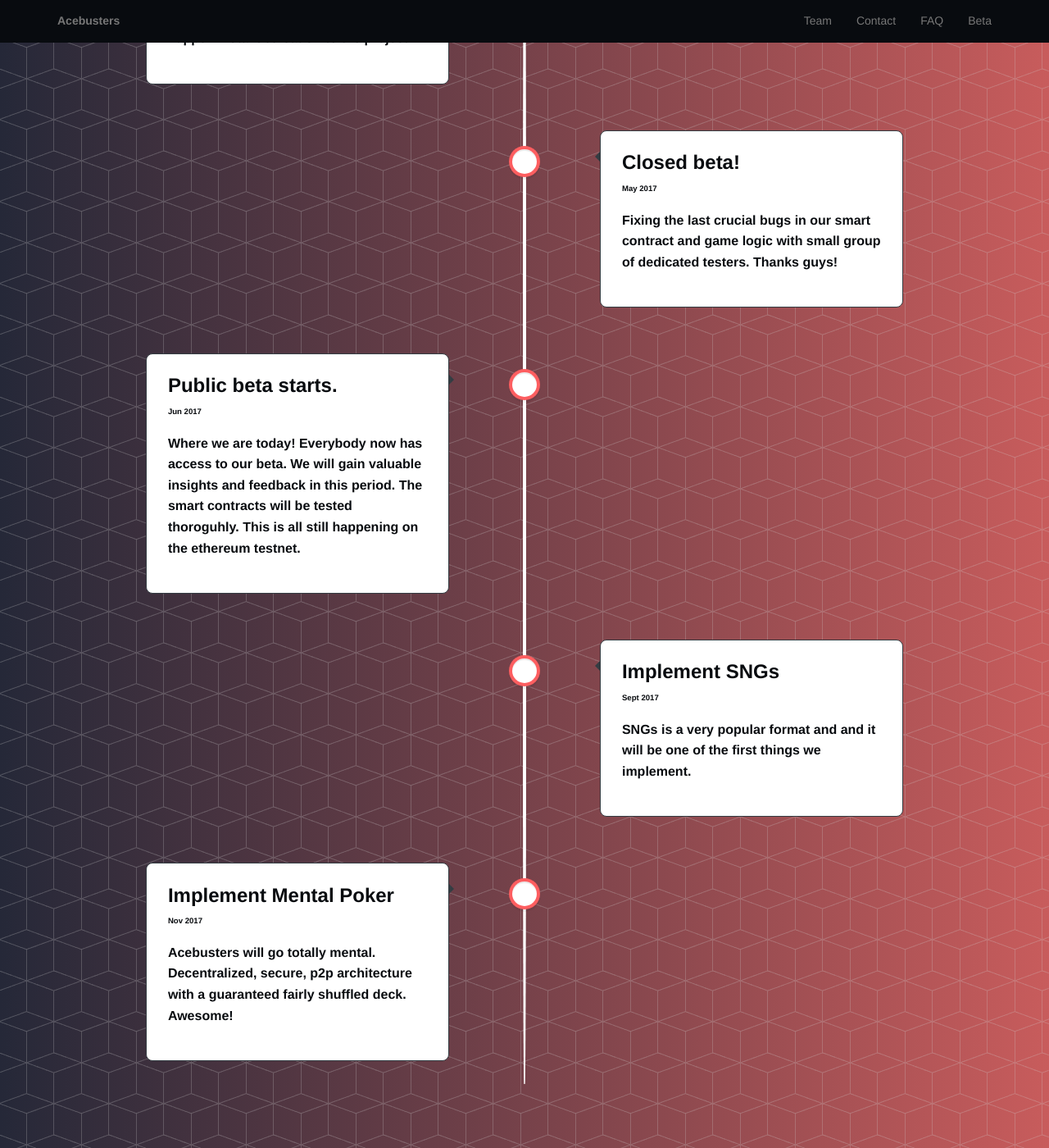
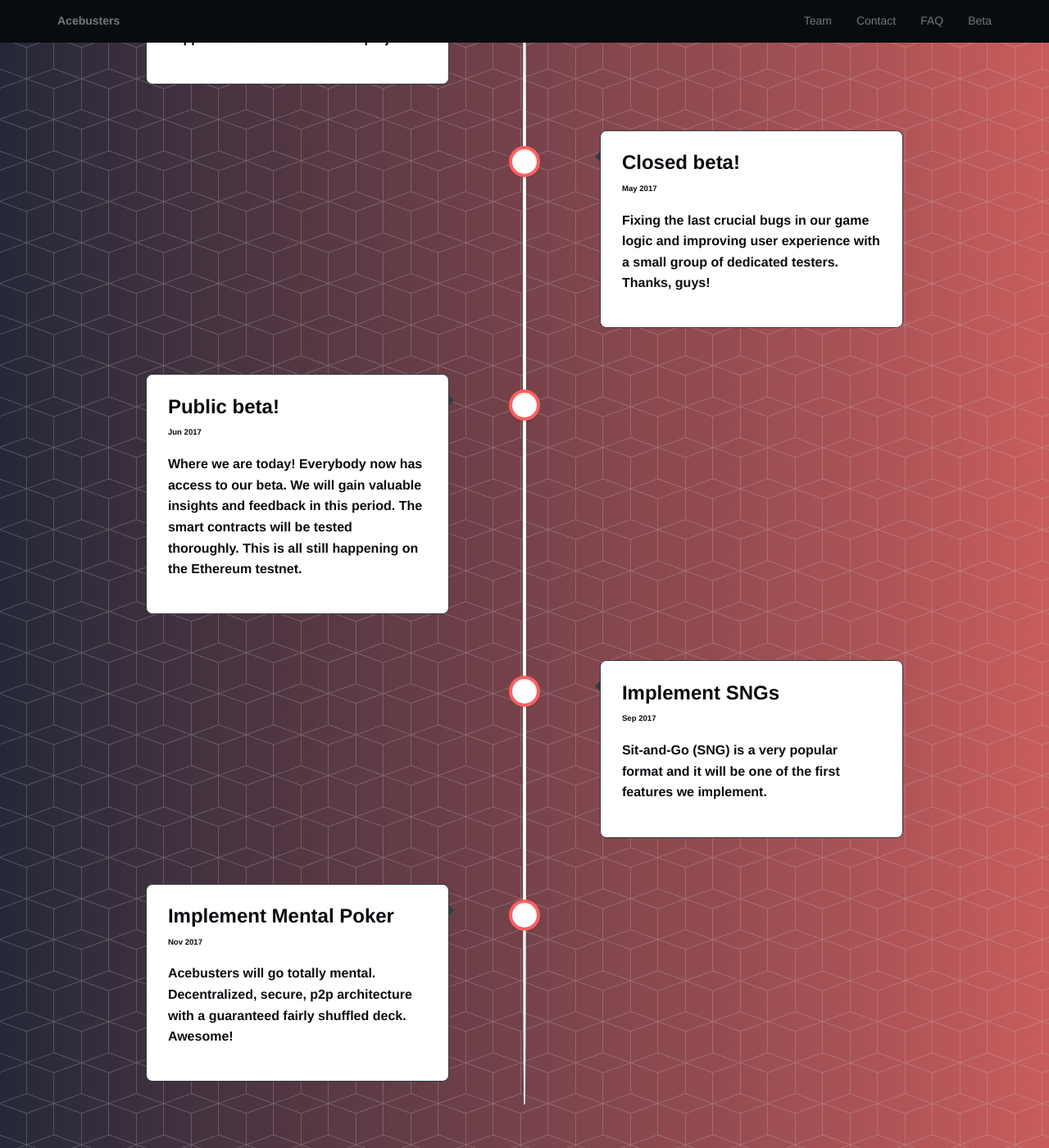
Before and after one commit to acebusters/acebusters-website, a Jekyll site: the page built from index.html, in a window 1280 px wide and 1400 px high, scrolled down 1761 px. Shown: the whole window at 82% size. Built offline with Jekyll 4.4.1, drawn with Linux system fonts in a browser that asks for light colours; some of the changed text lies outside the part shown.

Commit message:
spelling

```diff
--- a/index.html
+++ b/index.html
@@ -17,8 +17,8 @@ newsletter_sign_up: Thank you! Please check your e-mail to confirm your subscrip
             </div>
             <div class="col-md-6">
                 <div class="newslettet-section">
-                    <h3>Poker on Ethereum -  Coming soon!</h3>
-                    <h3>Sign up for our Newsletter</h2>
+                    <h3>Poker on Ethereum - Coming soon!</h3>
+                    <h3>Sign up for our newsletter</h2>
                     <div id="mlb2-3873850" class="ml-subscribe-form ml-subscribe-form-3873850">
                         <div class="ml-vertical-align-center">
                             <div class="subscribe-form ml-block-success" style="display:none;">
@@ -39,7 +39,7 @@ newsletter_sign_up: Thank you! Please check your e-mail to confirm your subscrip
                                     </div>
                                     <div class="form-section horizontal button">
                                         <button type="submit" class="primary btn-sign-up" id="sign-up">
-                                            Sign Up
+                                            Sign up
                                         </button>
                                         <button disabled="disabled" style="display: none;" type="button" class="loading btn-sign-up">
                                             <img src="//static.mailerlite.com/images/rolling.gif" width="20" height="20" style="width: 20px; height: 20px;">
@@ -170,7 +170,7 @@ newsletter_sign_up: Thank you! Please check your e-mail to confirm your subscrip
                                 <div class="cd-timeline-content">
                                     <h2>Closed beta!</h2>
                                     <span class="cd-date">May 2017</span>
-                                    <p> Fixing the last crucial bugs in our smart contract and game logic with small group of dedicated testers. Thanks guys!</p>
+                                    <p> Fixing the last crucial bugs in our game logic and improving user experience with a small group of dedicated testers. Thanks, guys!</p>
                                 </div> <!-- cd-timeline-content -->
                             </div> <!-- cd-timeline-block -->
 
@@ -179,12 +179,12 @@ newsletter_sign_up: Thank you! Please check your e-mail to confirm your subscrip
                                 </div> <!-- cd-timeline-img -->
 
                                 <div class="cd-timeline-content">
-                                    <h2>Public beta starts.</h2>
+                                    <h2>Public beta!</h2>
                                     <span class="cd-date">Jun 2017</span>
                                     <p>
                                         Where we are today! Everybody now has access to our beta. We will gain valuable insights and feedback in this period.
-                                        The smart contracts will be tested thoroguhly.
-                                        This is all still happening on the ethereum testnet.
+                                        The smart contracts will be tested thoroughly.
+                                        This is all still happening on the Ethereum testnet.
                                     </p>
                                 </div> <!-- cd-timeline-content -->
                             </div> <!-- cd-timeline-block -->
@@ -194,9 +194,9 @@ newsletter_sign_up: Thank you! Please check your e-mail to confirm your subscrip
                                 </div>
                                 <div class="cd-timeline-content">
                                     <h2>Implement SNGs</h2>
-                                    <span class="cd-date">Sept 2017</span>
+                                    <span class="cd-date">Sep 2017</span>
                                     <p>
-                                        SNGs is a very popular format and and it will be one of the first things we implement.
+                                        Sit-and-Go (SNG) is a very popular format and it will be one of the first features we implement.
                                     </p>
                                 </div> <!-- cd-timeline-content -->
                             </div> <!-- cd-timeline-block -->
```
